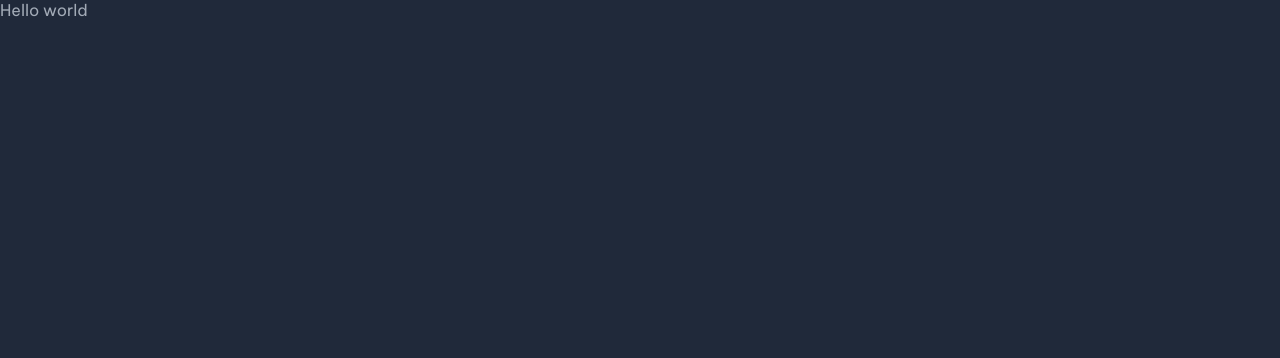
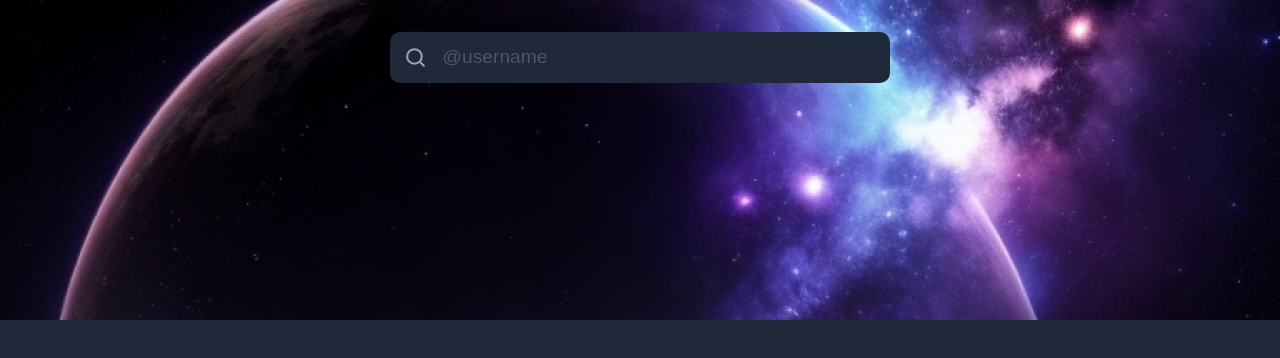
Before and after one commit to shakthi2003gh/DevChallenge-github-profile, a React (Vite) app: page / in a window 1280 px wide. Shown: the top 358 px of the page. Built offline with nearby package versions, Linux system fonts and the light colour scheme.

Commit message:
Create header

```diff
--- a/src/App.jsx
+++ b/src/App.jsx
@@ -1,5 +1,11 @@
+import Header from "./layouts/header";
+
 function App() {
-  return <>Hello world</>;
+  return (
+    <>
+      <Header />
+    </>
+  );
 }
 
 export default App;
--- /dev/null
+++ b/src/layouts/header.jsx
@@ -0,0 +1,18 @@
+import { useState } from "react";
+import SearchBar from "../components/searchBar";
+
+export default function Header({ setSelect }) {
+  const [username, setUsername] = useState("Github");
+  const [users, setUsers] = useState([]);
+
+  return (
+    <header>
+      <SearchBar
+        placeholder="@username"
+        datalist={users}
+        onChange={setUsername}
+        setSelect={setSelect}
+      />
+    </header>
+  );
+}
--- a/src/styles/index.scss
+++ b/src/styles/index.scss
@@ -1,5 +1,6 @@
 @forward "utilities";
 @forward "components";
+@forward "layouts";
 
 *,
 *::after,
--- /dev/null
+++ b/src/styles/layouts/_header.scss
@@ -0,0 +1,12 @@
+header {
+  padding: 2rem 3rem;
+  height: clamp(220px, 40vh, 410px);
+  background: url("/hero-image-github-profile.png") no-repeat;
+  background-size: cover;
+  background-position: 75%;
+
+  .search-bar {
+    max-width: 500px;
+    margin-inline: auto;
+  }
+}
--- /dev/null
+++ b/src/styles/layouts/_index.scss
@@ -0,0 +1 @@
+@forward "./header";
```
